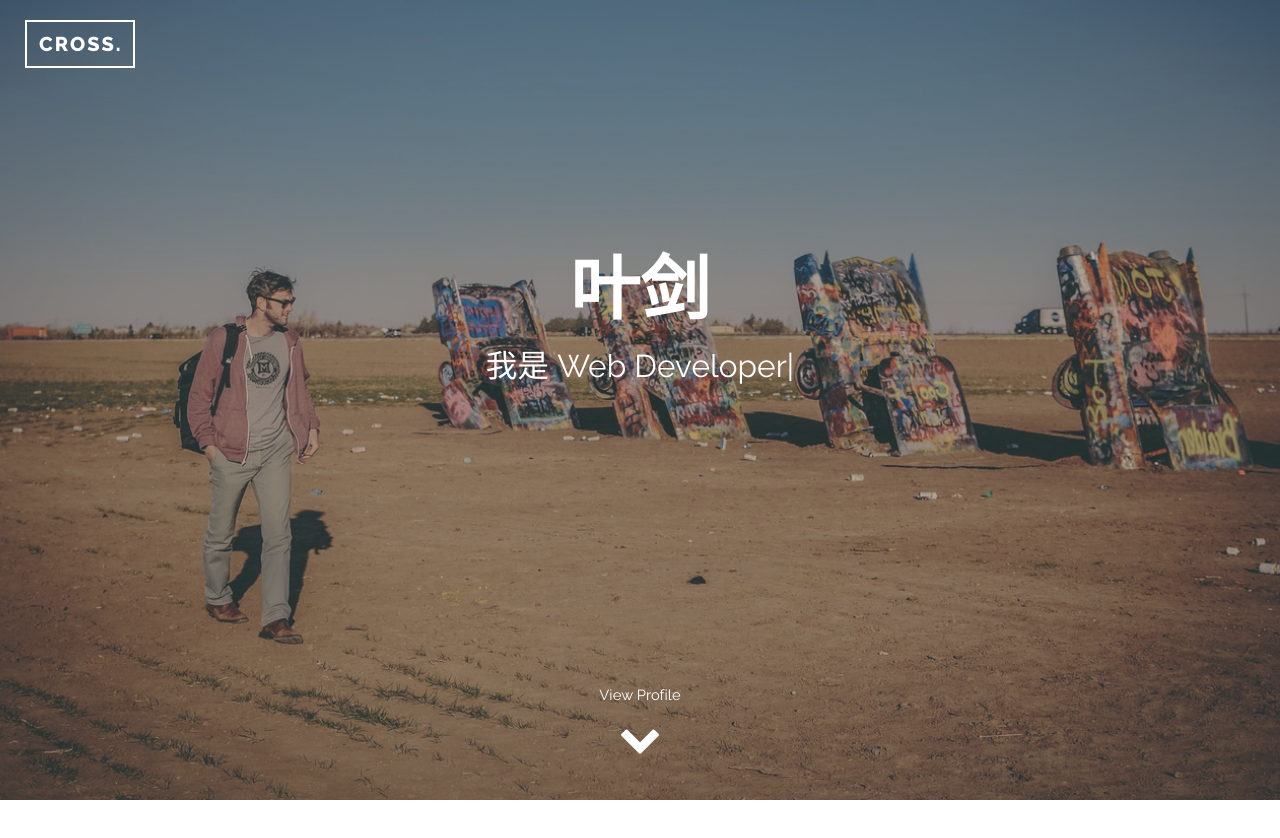
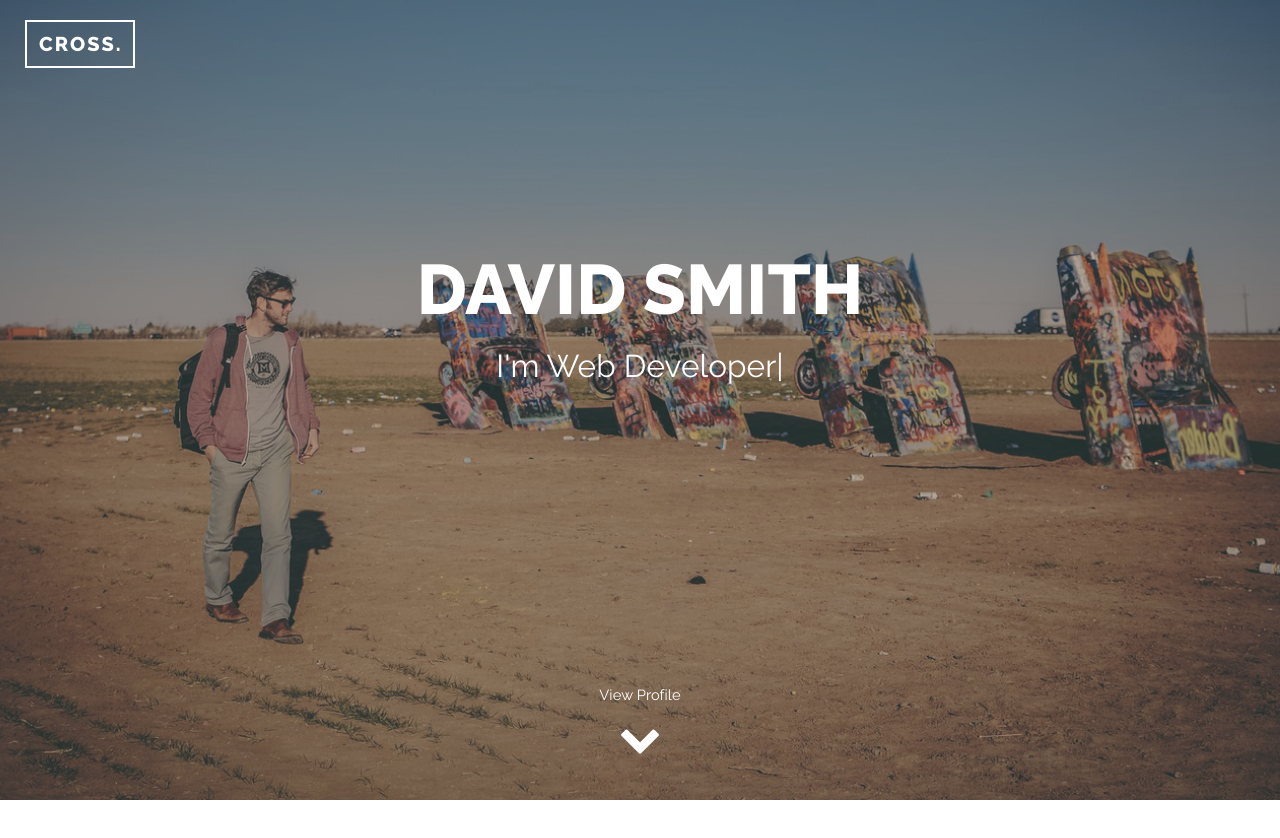
Before and after one commit to YeKK/YeKK.github.io, a plain HTML site: page index.html in a window 1280 px wide. Shown: the top 838 px of the page. Drawn offline with nearby package versions, Linux system fonts and the light colour scheme; files whose address does not match are found by name.

Commit message:
Revert "Update index.html"
This reverts commit c85c8ee90fcc717d8143b75e567b41310d9a1717.

```diff
--- a/index.html
+++ b/index.html
@@ -83,8 +83,8 @@
       <!-- The middle big title -->
       <div class="big-title">
         <div class="text-center">
-          <h1>叶剑</h1>
-          <p>我是 <span class="sub-title"></span></p>
+          <h1>David Smith</h1>
+          <p>I'm <span class="sub-title"></span></p>
         </div>
       </div>
       <!-- End of big title -->
@@ -103,14 +103,14 @@
 
             <!-- Title -->
             <div class="title">
-              <h1>叶剑</h1>
+              <h1>David Smith</h1>
               <span class="h4 element"></span>
             </div>
             <!-- End of title -->
 
             <!-- About me -->
             <div class="space">
-              <h3>关于我</h3>
+              <h3>ABOUT ME</h3>
               <p class="text-justify">Lorem ipsum dolor sit amet, consectetur adipiscing elit. In hendrerit libero ac accumsan lobortis. Nam sem lacus, vulputate ut turpis vel, viverra porta ante. Pellentesque a ornare libero. Aenean sed ipsum a lectus volutpat dictum non non
                 neque. Nunc sit amet felis non velit consequat venenatis id eu dui.</p>
               <p class="text-justify">In congue eu dui sit amet euismod. Ut vehicula tellus nec laoreet congue. Mauris id eros ultricies, vulputate metus ac, euismod lorem.</p>
```
